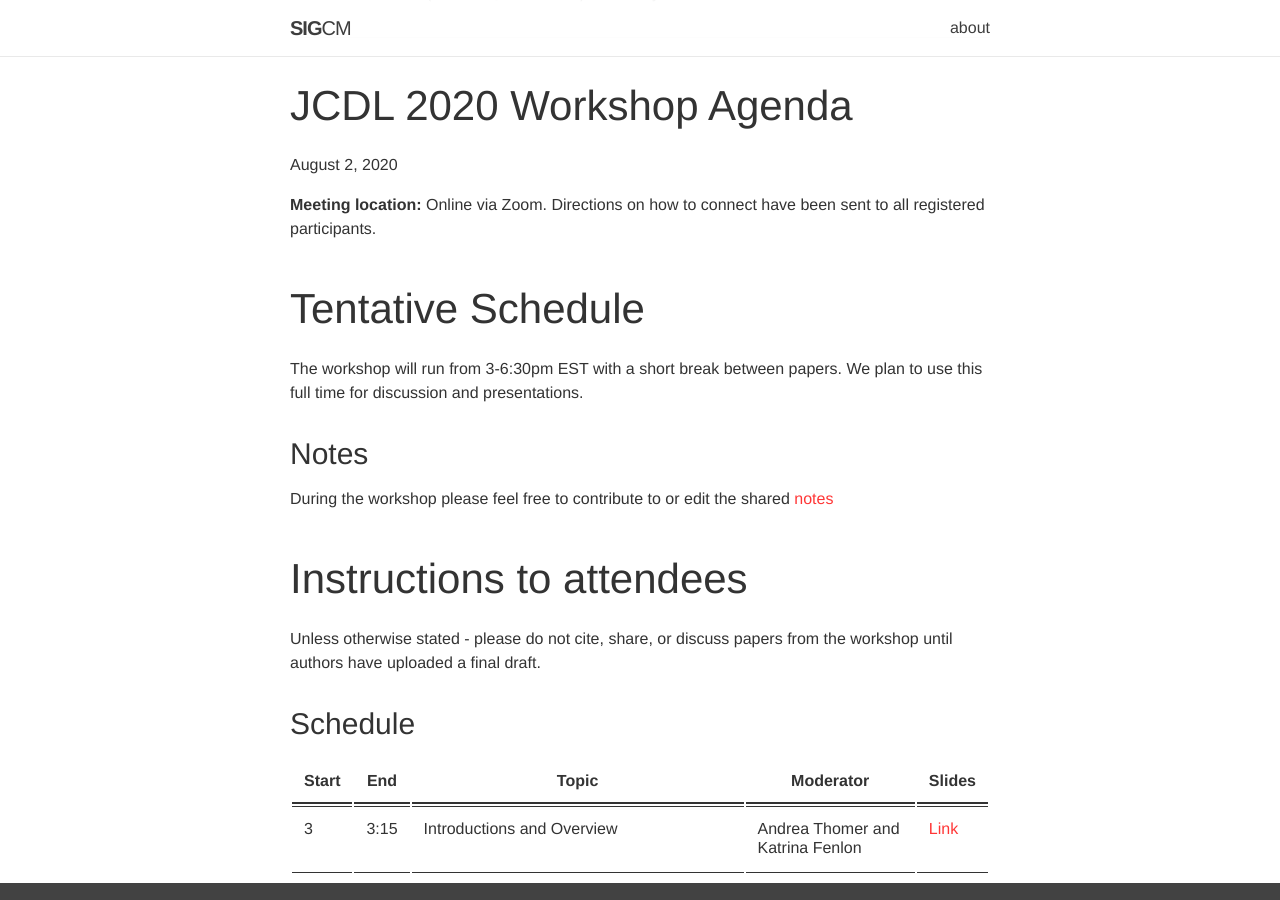
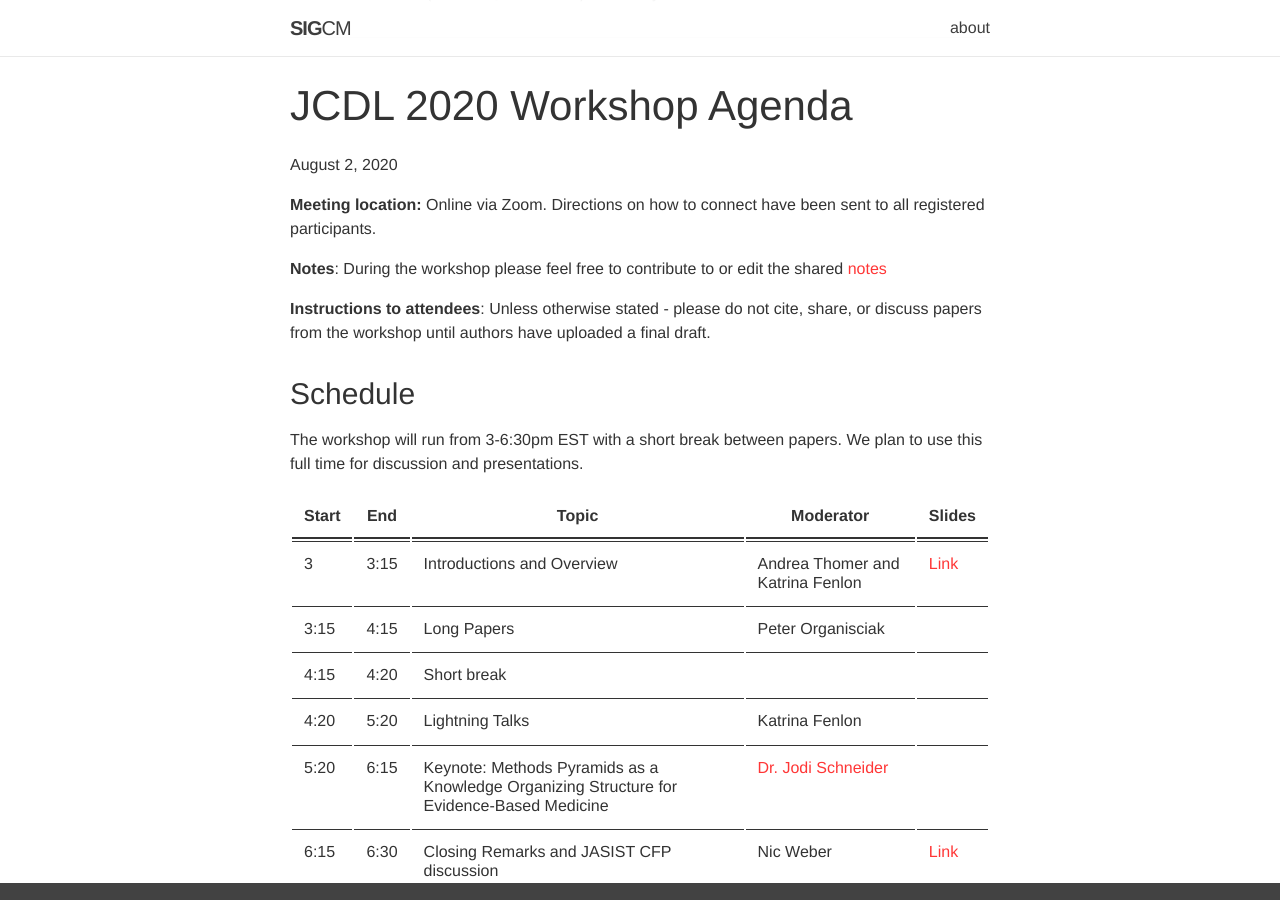
Before and after one commit to sig-cm/sig-cm.github.io, a Jekyll site: the page built from _news/JCDL-2020-CFP.md, in a window 1280 px wide and 900 px high, scrolled down 1877 px. Built offline with Jekyll 4.4.1, drawn with Linux system fonts in a browser that asks for light colours; nearby versions of some CDN libraries.

Commit message:
Update JCDL-2020-CFP.md

```diff
--- a/_news/JCDL-2020-CFP.md
+++ b/_news/JCDL-2020-CFP.md
@@ -59,17 +59,13 @@ August 2, 2020
 
 **Meeting location:** Online via Zoom. Directions on how to connect have been sent to all registered participants.
 
-## Tentative Schedule
-The workshop will run from 3-6:30pm EST with a short break between papers. We plan to use this full time for discussion and presentations.
+**Notes**: During the workshop please feel free to contribute to or edit the shared [notes](https://docs.google.com/document/d/1nscET8Qy9FEyQ-NhLy4lNjsl2pudBBk-g67KGyBEJUY/edit)
 
-### Notes
-During the workshop please feel free to contribute to or edit the shared [notes](https://docs.google.com/document/d/1nscET8Qy9FEyQ-NhLy4lNjsl2pudBBk-g67KGyBEJUY/edit)
-
-## Instructions to attendees
-Unless otherwise stated - please do not cite, share, or discuss papers from the workshop until authors have uploaded a final draft.
+**Instructions to attendees**: Unless otherwise stated - please do not cite, share, or discuss papers from the workshop until authors have uploaded a final draft.
 
 
 ### Schedule
+The workshop will run from 3-6:30pm EST with a short break between papers. We plan to use this full time for discussion and presentations.
 
 | Start | End  | Topic                           | Moderator                       | Slides |
 |-------|------|---------------------------------|---------------------------------|-------|
```
